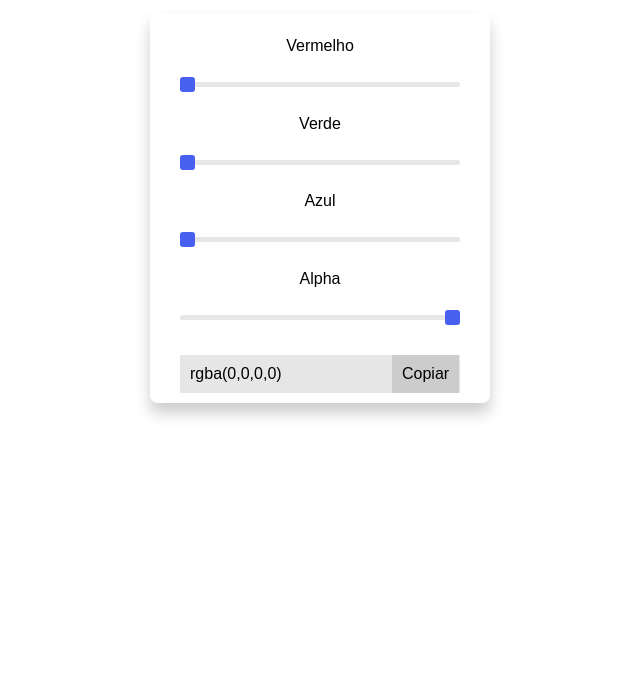
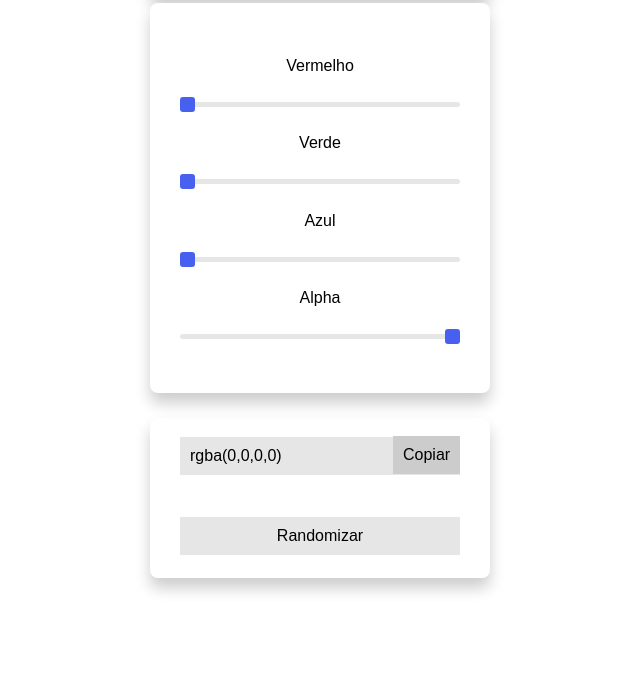
Before and after one commit to joaoschumacher/JavaScript, a plain HTML site: page Gerador RGBA/index.html in a window 1280 px wide. Shown: the part 112-800 px from the top of the page, without its empty margins (320-960 px from the left). Drawn offline with Linux system fonts and the light colour scheme.

Commit message:
funcao random

```diff
--- a/Gerador RGBA/index.html
+++ b/Gerador RGBA/index.html
@@ -26,10 +26,14 @@
             <label>Alpha</label>
             <input type="range" id="alpha" min="0" max="1" value="1" step="0.01" oninput="PegarRGBA()">
         </div>
+    </section>
+    <section class="resultados">
         <div id="saida">
             <div id="cores">rgba(0,0,0,0)</div>
-            <div id="copiar" onclick="copiarRGBA()">
-                Copiar
+            <div id="copiar" onclick="copiarRGBA()">Copiar</div>
+        </div>
+        <div id="aleatorio"onclick="random()">
+            Randomizar
         </div>
     </section>
     <script src="script.js"></script>
--- a/Gerador RGBA/script.js
+++ b/Gerador RGBA/script.js
@@ -17,3 +17,12 @@ function copiarRGBA() {
     document.execCommand("copy");
     document.body.removeChild(element);
 }
+
+function random() {
+    let r = Math.floor(Math.random() * 255 + 1);
+    let g = Math.floor(Math.random() * 255 + 1);
+    let b = Math.floor(Math.random() * 255 + 1);
+    document.body.style.background=`rgba(${r},${g},${b},${1})`;
+    document.getElementById("cores").innerHTML = `rgba(${r},${g},${b},${1})`
+    alert(r)
+}
--- a/Gerador RGBA/style.css
+++ b/Gerador RGBA/style.css
@@ -8,6 +8,7 @@ header {
     position: absolute;
     top: 55px;
     left: 50%;
+    width: 340px;
     padding: 15px 60px 15px 60px;
     transform: translate(-50%,-50%);
     background: #fff;
@@ -23,11 +24,27 @@ header {
 
 .dados {
     position: absolute;
-    top: 320px;
+    top: 310px;
     left: 50%;
     transform: translate(-50%,-50%);
     width: 340px;
     height: 390px;
+    background: #fff;
+    border-radius: 8px;
+    font-family: Arial, Helvetica, sans-serif;
+    box-shadow: 0 10px 15px rgba(0, 0, 0, .2);
+    overflow: hidden;
+    display: grid;
+    place-items: center;
+}
+
+.resultados {
+    position: absolute;
+    top: 610px;
+    left: 50%;
+    width: 340px;
+    height: 160px;
+    transform: translate(-50%,-50%);
     background: #fff;
     border-radius: 8px;
     font-family: Arial, Helvetica, sans-serif;
@@ -75,8 +92,18 @@ header {
 
 #copiar {
     position: absolute;
-    left: 242px;
-    top: 342px;
+    left: 243px;
+    top: 18.4px;
     background-color: #cccccc;
     padding: 10px;
+    width: 67px;
+    height: 38px;
 }
+
+#aleatorio {
+    text-align: center;
+    background-color: #e6e6e6;
+    padding: 10px;
+    margin: 5px;
+    width: 280px;
+}
```
